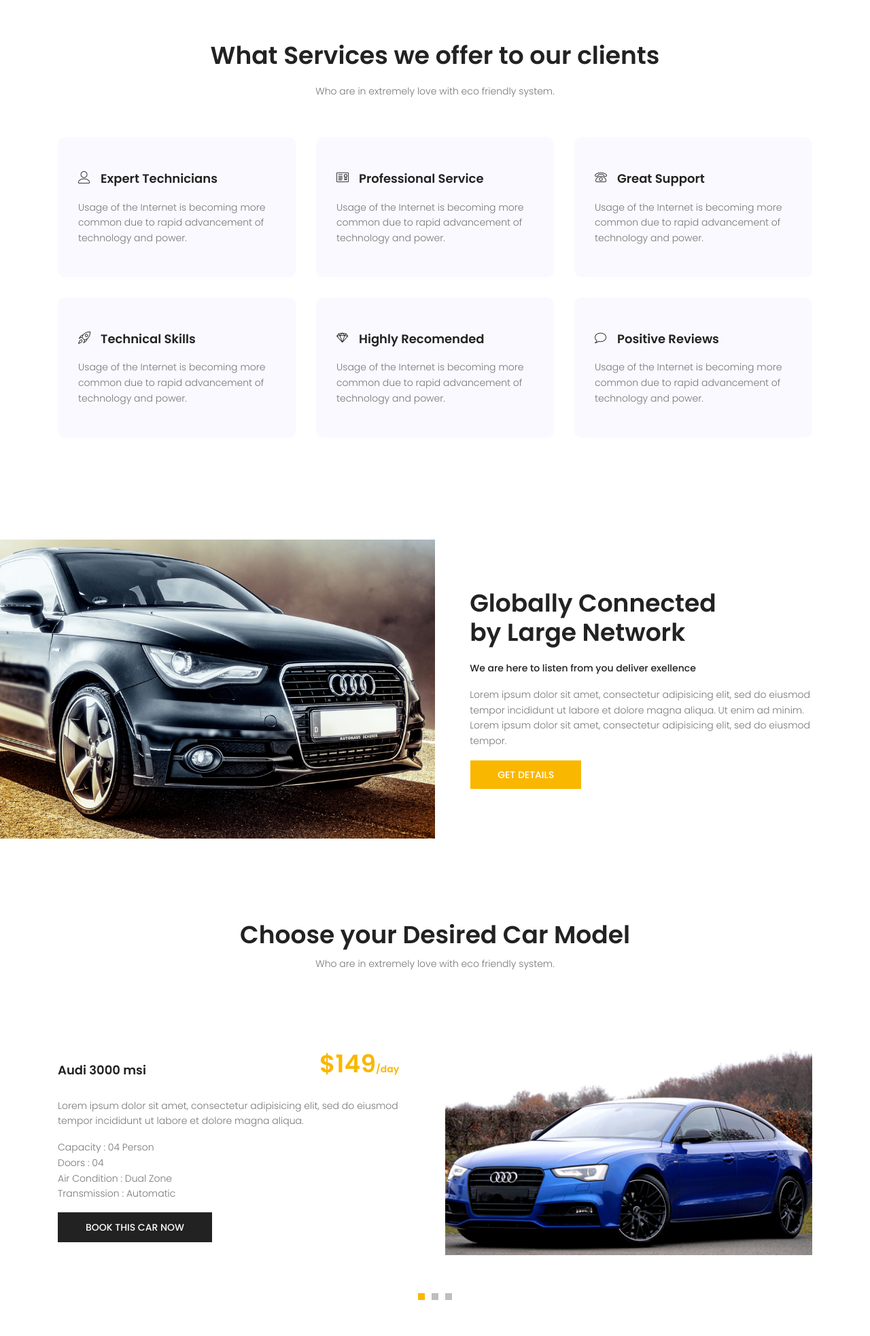
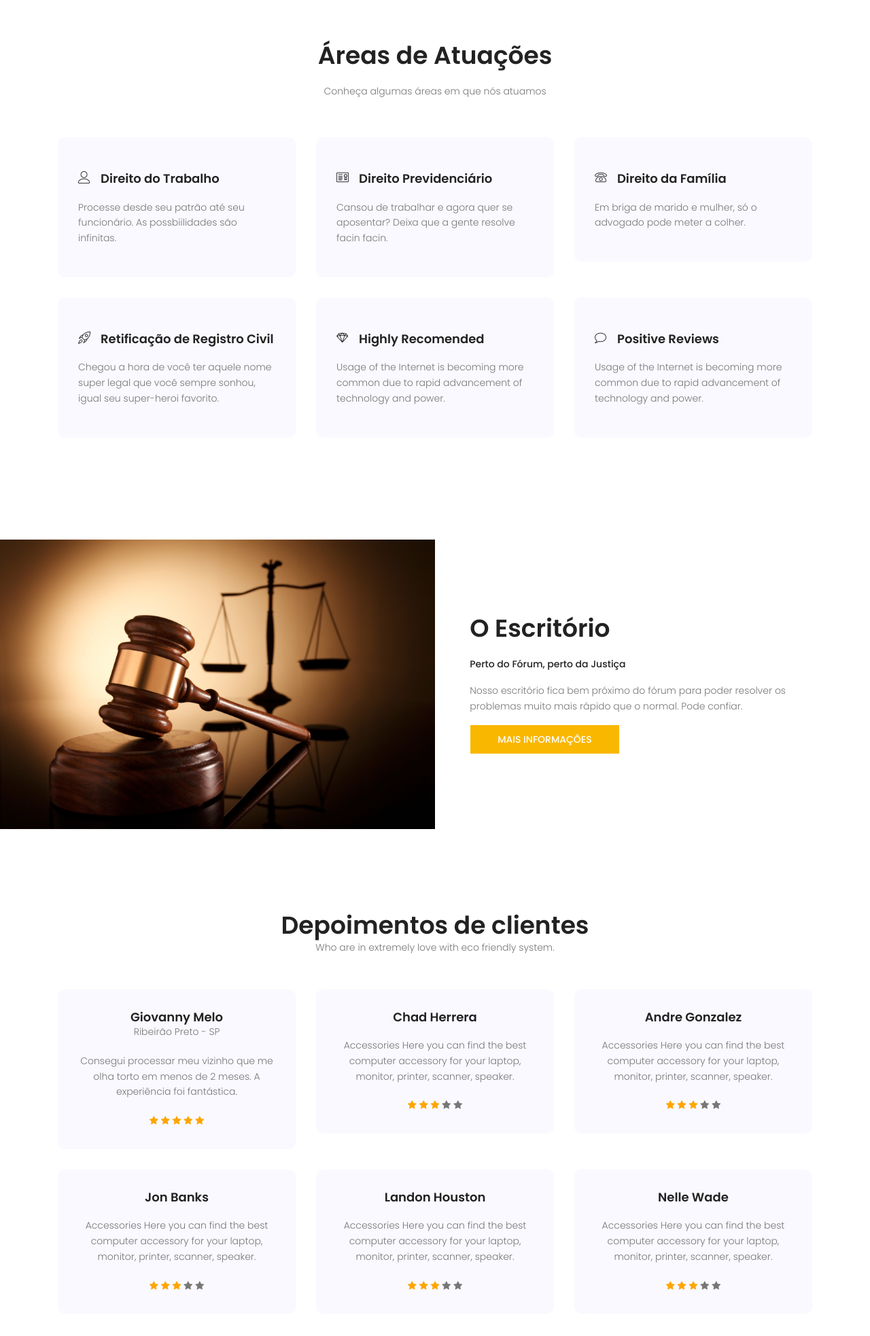
Before and after one commit to giovanny153/renan-esteves, a plain HTML site: page index.html in a window 1280 px wide. Shown: the part 860-2826 px from the top of the page at 68% size. Drawn offline with nearby package versions, Linux system fonts and the light colour scheme; some packages are replaced by stand-ins of ours.

Commit message:
v .0.2
-Retirada de infos desnecesárias
- Baixada imagens do FB
NEXT:
Mudar paleta de cores para ficar correspondente a identidade visual da marca

```diff
--- a/index.html
+++ b/index.html
@@ -14,7 +14,7 @@
 		<!-- meta character set -->
 		<meta charset="UTF-8">
 		<!-- Site Title -->
-		<title>Portal Isenções</title>
+		<title>Esteves Paes Associados</title>
 
 		<link href="https://fonts.googleapis.com/css?family=Poppins:100,200,400,300,500,600,700" rel="stylesheet">
 			<!-- CSS -->
@@ -154,42 +154,42 @@
 				<div class="container">
 					<div class="row d-flex justify-content-center">
 						<div class="col-md-8 pb-40 header-text">
-							<h1>What Services we offer to our clients</h1>
+							<h1>Áreas de Atuações</h1>
 							<p>
-								Who are in extremely love with eco friendly system.
+								Conheça algumas áreas em que nós atuamos
 							</p>
 						</div>
 					</div>
 					<div class="row">
 						<div class="col-lg-4 col-md-6">
 							<div class="single-feature">
-								<h4><span class="lnr lnr-user"></span>Expert Technicians</h4>
+								<h4><span class="lnr lnr-user"></span>Direito do Trabalho</h4>
 								<p>
-									Usage of the Internet is becoming more common due to rapid advancement of technology and power.
+									Processe desde seu patrão até seu funcionário. As possbiilidades são infinitas.
 								</p>
 							</div>
 						</div>
 						<div class="col-lg-4 col-md-6">
 							<div class="single-feature">
-								<h4><span class="lnr lnr-license"></span>Professional Service</h4>
+								<h4><span class="lnr lnr-license"></span>Direito Previdenciário</h4>
 								<p>
-									Usage of the Internet is becoming more common due to rapid advancement of technology and power.
+									Cansou de trabalhar e agora quer se aposentar? Deixa que a gente resolve facin facin.
 								</p>
 							</div>
 						</div>
 						<div class="col-lg-4 col-md-6">
 							<div class="single-feature">
-								<h4><span class="lnr lnr-phone"></span>Great Support</h4>
+								<h4><span class="lnr lnr-phone"></span>Direito da Família</h4>
 								<p>
-									Usage of the Internet is becoming more common due to rapid advancement of technology and power.
+									Em briga de marido e mulher, só o advogado pode meter a colher.
 								</p>
 							</div>
 						</div>
 						<div class="col-lg-4 col-md-6">
 							<div class="single-feature">
-								<h4><span class="lnr lnr-rocket"></span>Technical Skills</h4>
+								<h4><span class="lnr lnr-rocket"></span>Retificação de Registro Civil</h4>
 								<p>
-									Usage of the Internet is becoming more common due to rapid advancement of technology and power.
+									Chegou a hora de você ter aquele nome super legal que você sempre sonhou, igual seu super-heroi favorito.
 								</p>
 							</div>
 						</div>
@@ -219,107 +219,25 @@
 				<div class="container-fluid">
 					<div class="row justify-content-center align-items-center">
 						<div class="col-lg-6 no-padding home-about-left">
-							<img class="img-fluid" src="img/about-img.jpg" alt="">
+							<img class="img-fluid" src="img/martelo.jpg" alt="">
 						</div>
 						<div class="col-lg-6 no-padding home-about-right">
-							<h1>Globally Connected <br>
-							by Large Network</h1>
+							<h1>O Escritório</h1>
 							<p>
-								<span>We are here to listen from you deliver exellence</span>
+								<span>Perto do Fórum, perto da Justiça</span>
 							</p>
 							<p>
-								Lorem ipsum dolor sit amet, consectetur adipisicing elit, sed do eiusmod tempor incididunt ut labore et dolore magna aliqua.
-								Ut enim ad minim. Lorem ipsum dolor sit amet, consectetur adipisicing elit, sed do eiusmod tempor.
+								Nosso escritório fica bem próximo do fórum para poder resolver os problemas muito mais rápido que o normal. Pode confiar.
 							</p>
-							<a class="text-uppercase primary-btn" href="#">get details</a>
+							<a class="text-uppercase primary-btn" href="#">Mais Informações</a>
 						</div>
 					</div>
 				</div>
 			</section>
 			<!-- End home-about Area -->
 
-			<!-- Start model Area -->
-			<section class="model-area section-gap" id="cars">
-				<div class="container">
-					<div class="row d-flex justify-content-center pb-40">
-						<div class="col-md-8 pb-40 header-text">
-							<h1 class="text-center pb-10">Choose your Desired Car Model</h1>
-							<p class="text-center">
-								Who are in extremely love with eco friendly system.
-							</p>
-						</div>
-					</div>
-					<div class="active-model-carusel">
-						<div class="row align-items-center single-model item">
-							<div class="col-lg-6 model-left">
-								<div class="title justify-content-between d-flex">
-									<h4 class="mt-20">Audi 3000 msi</h4>
-									<h2>$149<span>/day</span></h2>
-								</div>
-								<p>
-									Lorem ipsum dolor sit amet, consectetur adipisicing elit, sed do eiusmod tempor incididunt ut labore et dolore magna aliqua.
-								</p>
-								<p>
-									Capacity         : 04 Person <br>
-									Doors            : 04 <br>
-									Air Condition    : Dual Zone <br>
-									Transmission     : Automatic
-								</p>
-								<a class="text-uppercase primary-btn" href="#">Book This Car Now</a>
-							</div>
-							<div class="col-lg-6 model-right">
-								<img class="img-fluid" src="img/car.jpg" alt="">
-							</div>
-						</div>
-						<div class="row align-items-center single-model item">
-							<div class="col-lg-6 model-left">
-								<div class="title justify-content-between d-flex">
-									<h4 class="mt-20">Audi 3000 msi</h4>
-									<h2>$149<span>/day</span></h2>
-								</div>
-								<p>
-									Lorem ipsum dolor sit amet, consectetur adipisicing elit, sed do eiusmod tempor incididunt ut labore et dolore magna aliqua.
-								</p>
-								<p>
-									Capacity         : 04 Person <br>
-									Doors            : 04 <br>
-									Air Condition    : Dual Zone <br>
-									Transmission     : Automatic
-								</p>
-								<a class="text-uppercase primary-btn" href="#">Book This Car Now</a>
-							</div>
-							<div class="col-lg-6 model-right">
-								<img class="img-fluid" src="img/car.jpg" alt="">
-							</div>
-						</div>
-						<div class="row align-items-center single-model item">
-							<div class="col-lg-6 model-left">
-								<div class="title justify-content-between d-flex">
-									<h4 class="mt-20">Audi 3000 msi</h4>
-									<h2>$149<span>/day</span></h2>
-								</div>
-								<p>
-									Lorem ipsum dolor sit amet, consectetur adipisicing elit, sed do eiusmod tempor incididunt ut labore et dolore magna aliqua.
-								</p>
-								<p>
-									Capacity         : 04 Person <br>
-									Doors            : 04 <br>
-									Air Condition    : Dual Zone <br>
-									Transmission     : Automatic
-								</p>
-								<a class="text-uppercase primary-btn" href="#">Book This Car Now</a>
-							</div>
-							<div class="col-lg-6 model-right">
-								<img class="img-fluid" src="img/car.jpg" alt="">
-							</div>
-						</div>
-					</div>
-				</div>
-			</section>
-			<!-- End model Area -->
 
-
-			<!-- Start fact Area -->
+			<!-- Start fact Area --><!--
 			<section class="facts-area section-gap">
 				<div class="container">
 					<div class="row">
@@ -345,7 +263,7 @@
 						</div>
 					</div>
 				</div>
-			</section>
+			</section> -->
 			<!-- end fact Area -->
 
 			<!-- Start reviews Area -->
@@ -353,7 +271,7 @@
 				<div class="container">
 					<div class="row d-flex justify-content-center">
 						<div class="col-md-8 pb-40 header-text text-center">
-							<h1>Some Features that Made us Unique</h1>
+							<h1>Depoimentos de clientes</h1>
 							<p class="mb-10 text-center">
 								Who are in extremely love with eco friendly system.
 							</p>
@@ -362,16 +280,17 @@
 					<div class="row">
 						<div class="col-lg-4 col-md-6">
 							<div class="single-review">
-								<h4>Cody Hines</h4>
+								<h4>Giovanny Melo</h4>
+								<h7>Ribeirão Preto - SP</h7>
 								<p>
-									Accessories Here you can find the best computer accessory for your laptop, monitor, printer, scanner, speaker.
+									Consegui processar meu vizinho que me olha torto em menos de 2 meses. A experiência foi fantástica.
 								</p>
 								<div class="star">
 									<span class="fa fa-star checked"></span>
 									<span class="fa fa-star checked"></span>
 									<span class="fa fa-star checked"></span>
-									<span class="fa fa-star"></span>
-									<span class="fa fa-star"></span>
+									<span class="fa fa-star checked"></span>
+									<span class="fa fa-star checked"></span>
 								</div>
 							</div>
 						</div>
```
Also changed, not shown: img/capa-fb.jpg (added), img/logo-ep.png (added), img/martelo.jpg (added).
